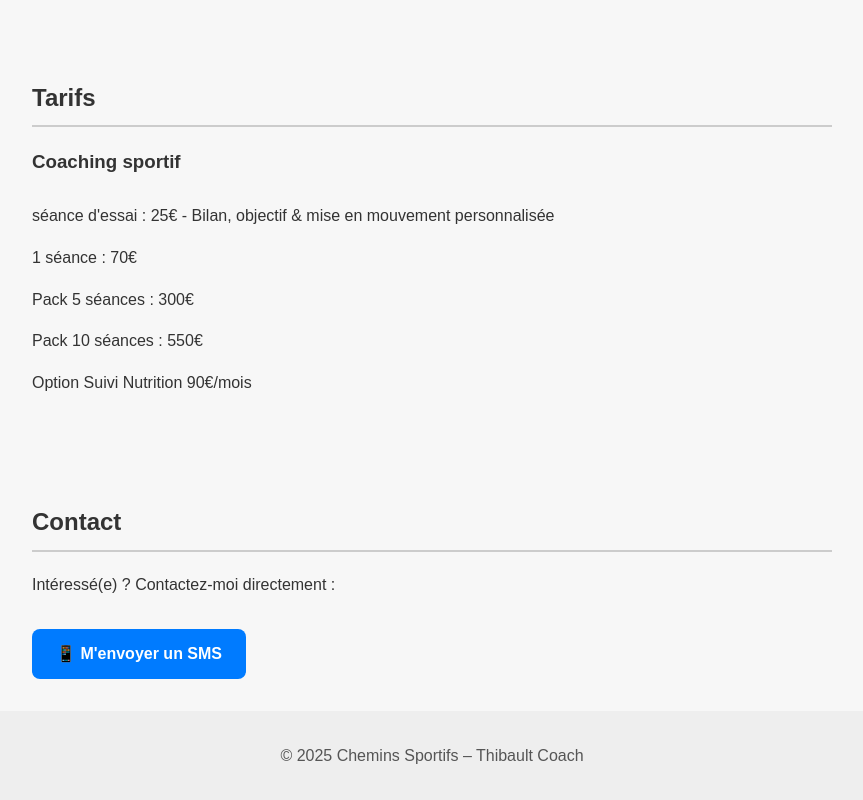
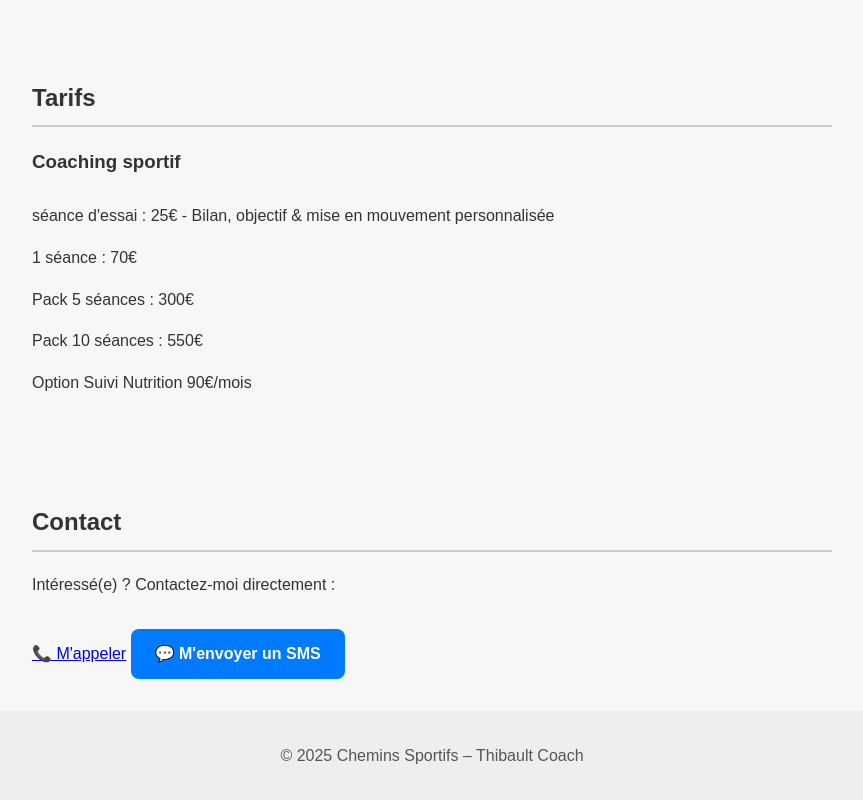
Before and after one commit to Thibault2731/chemins-sportifs, a plain HTML site: page index.html in a window 1280 px wide. Shown: the part 1614-2414 px from the top of the page, without its empty margins (208-1071 px from the left). Drawn offline with Linux system fonts and the light colour scheme.

Commit message:
Update index.html

```diff
--- a/index.html
+++ b/index.html
@@ -78,7 +78,9 @@
   <section id="contact">
     <h2>Contact</h2>
     <p>Intéressé(e) ? Contactez-moi directement :</p>
-    <a class="sms-button" href="sms:+33686737155">📱 M'envoyer un SMS</a>
+    <a class="call-button" href="tel:+33686737155">📞 M'appeler</a>
+    <a class="sms-button" href="sms:+33686737155">💬 M'envoyer un SMS</a>
+
   </section>
 
   <footer>
```
